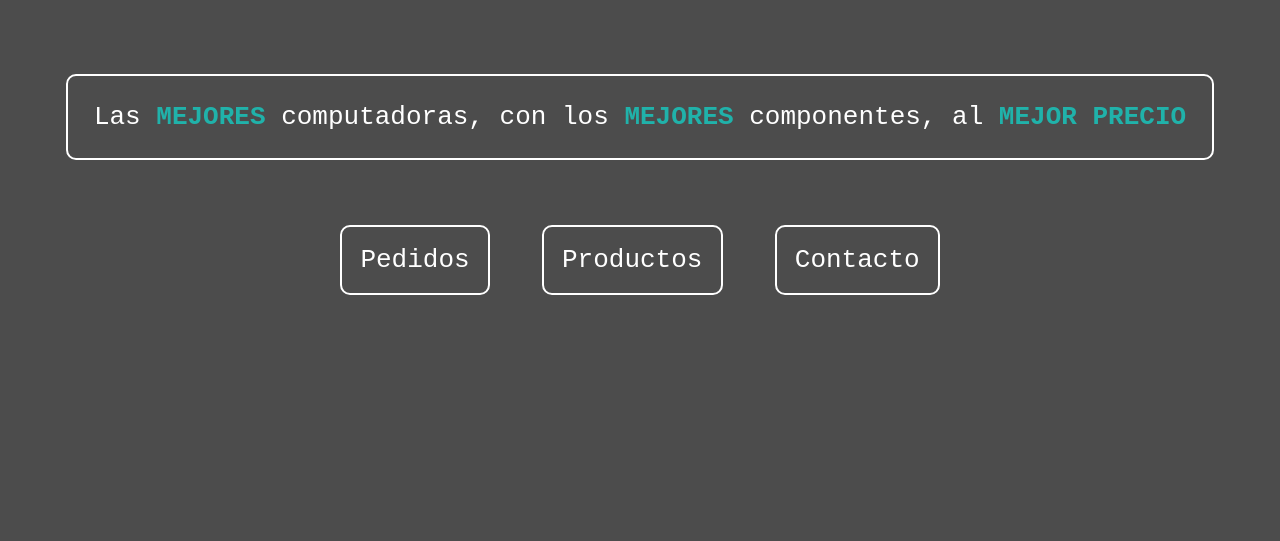
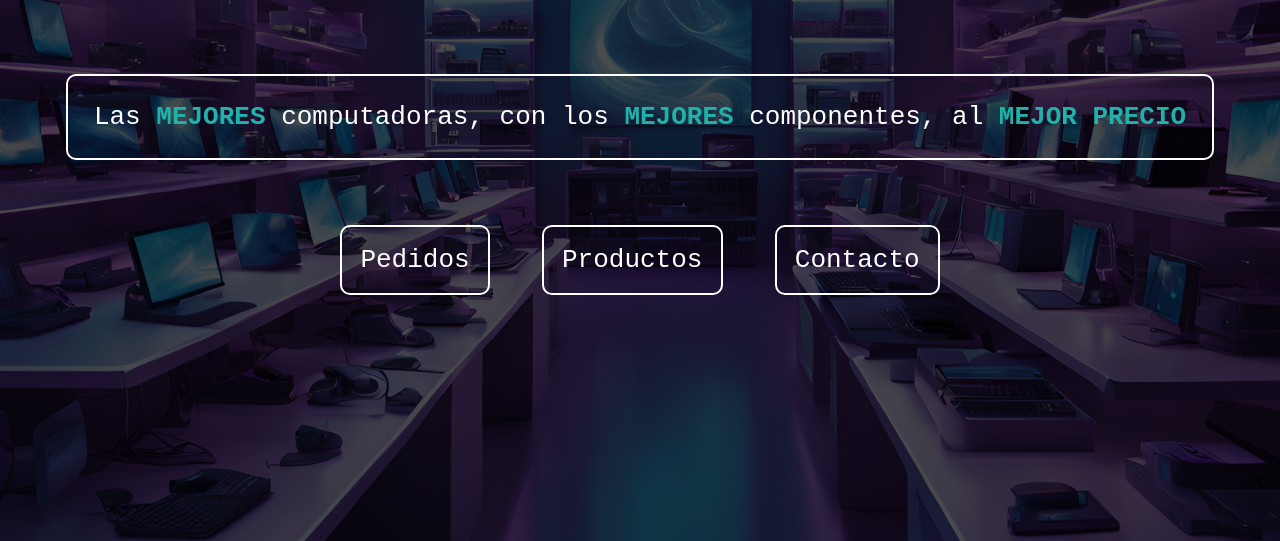
Before and after one commit to BiMq0/Mi-mejor-pc, a plain HTML site: page index.html in a window 1280 px wide. Shown: the part 259-800 px from the top of the page. Drawn offline with Linux system fonts and the light colour scheme.

Commit message:
Update index.css

```diff
--- a/index.css
+++ b/index.css
@@ -4,7 +4,7 @@
 }
 
 body{
-    background:linear-gradient(rgba(0,0,0,.7),rgba(0,0,0,.7)),url(/imagenes/indexBG.png);
+    background:linear-gradient(rgba(0,0,0,.7),rgba(0,0,0,.7)),url(indexBG.png);
     background-size: cover;
     background-repeat: no-repeat;
     background-attachment: fixed;
```
